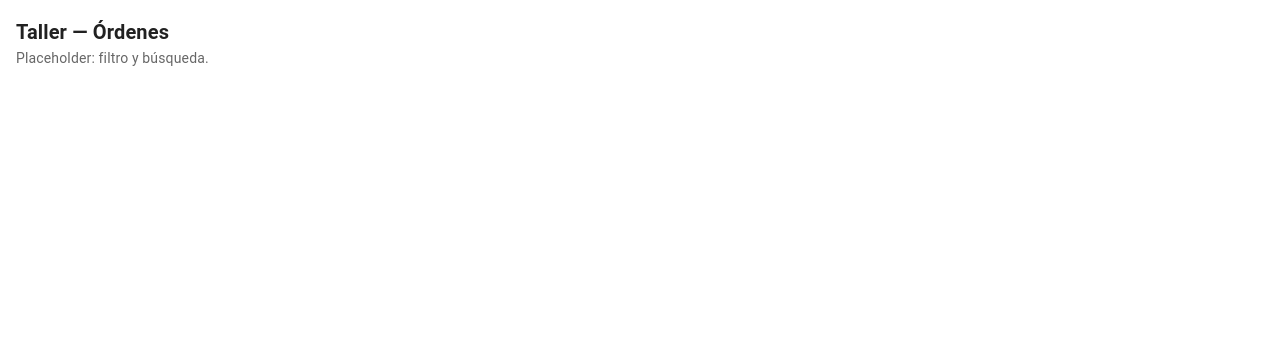
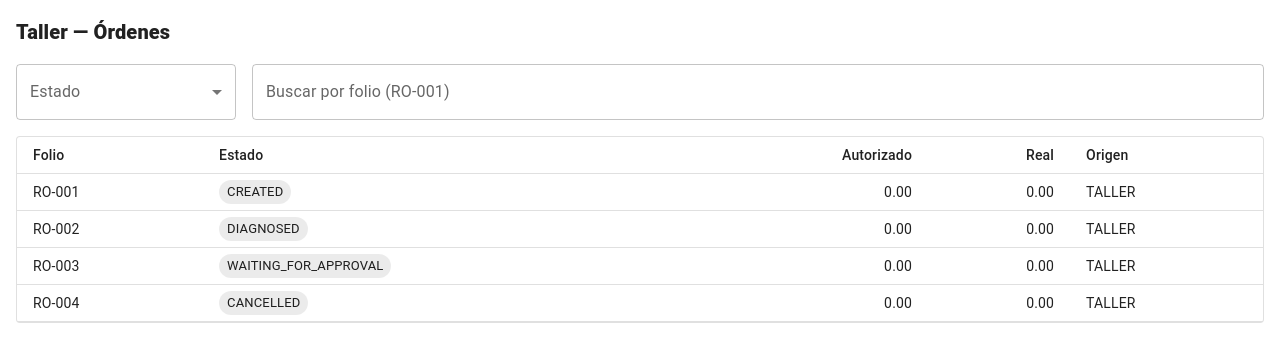
Before and after one commit to seha3/repair-orders, a React (Vite) app: page /login in a window 1280 px wide. Both pictures are taken after a click on the button "ENTRAR COMO TALLER / MECÁNICO". Shown: the top 362 px of the page. Built offline with nearby package versions, Linux system fonts and the light colour scheme.

Commit message:
feat: connect orders list to use cases with filter/search

```diff
--- a/src/ui/workshop/WorkshopOrdersPage.tsx
+++ b/src/ui/workshop/WorkshopOrdersPage.tsx
@@ -1,14 +1,127 @@
-import { Box, Typography } from "@mui/material";
+import { useEffect, useMemo, useState } from "react";
+import {
+  Box,
+  Chip,
+  FormControl,
+  InputLabel,
+  MenuItem,
+  Select,
+  Stack,
+  TextField,
+  Typography,
+  Table,
+  TableHead,
+  TableRow,
+  TableCell,
+  TableBody,
+  Paper,
+} from "@mui/material";
+import type { SelectChangeEvent } from "@mui/material/Select";
+import { listOrders } from "../../application/order.usecases";
+import type { RepairOrder } from "../../domain/orders/order.types";
+
+const statusOptions: Array<RepairOrder["status"] | "ALL"> = [
+  "ALL",
+  "CREATED",
+  "DIAGNOSED",
+  "AUTHORIZED",
+  "IN_PROGRESS",
+  "WAITING_FOR_APPROVAL",
+  "COMPLETED",
+  "DELIVERED",
+  "CANCELLED",
+];
 
 export function WorkshopOrdersPage() {
+  const [orders, setOrders] = useState<RepairOrder[]>([]);
+  const [status, setStatus] = useState<(typeof statusOptions)[number]>("ALL");
+  const [q, setQ] = useState("");
+
+  useEffect(() => {
+    const res = listOrders();
+    if (res.ok) {
+      Promise.resolve().then(() => setOrders(res.data));
+    }
+  }, []);
+
+  const filtered = useMemo(() => {
+    const query = q.trim().toLowerCase();
+
+    return orders.filter((o) => {
+      const statusOk = status === "ALL" ? true : o.status === status;
+      const queryOk = query.length === 0 ? true : o.orderId.toLowerCase().includes(query);
+      return statusOk && queryOk;
+    });
+  }, [orders, status, q]);
+
   return (
     <Box sx={{ p: 2 }}>
-      <Typography variant="h6" fontWeight={700}>
-        Taller — Órdenes
-      </Typography>
-      <Typography variant="body2" color="text.secondary">
-        Placeholder: filtro y búsqueda.
-      </Typography>
+      <Stack spacing={2}>
+        <Typography variant="h6" fontWeight={800}>
+          Taller — Órdenes
+        </Typography>
+
+        <Stack direction={{ xs: "column", sm: "row" }} spacing={2}>
+          <FormControl sx={{ minWidth: 220 }}>
+            <InputLabel id="status-label">Estado</InputLabel>
+            <Select
+              labelId="status-label"
+              label="Estado"
+              onChange={(e: SelectChangeEvent<typeof statusOptions[number]>) => setStatus(e.target.value as typeof statusOptions[number])}
+            >
+              {statusOptions.map((s) => (
+                <MenuItem key={s} value={s}>
+                  {s}
+                </MenuItem>
+              ))}
+            </Select>
+          </FormControl>
+
+          <TextField
+            label="Buscar por folio (RO-001)"
+            value={q}
+            onChange={(e) => setQ(e.target.value)}
+            fullWidth
+          />
+        </Stack>
+
+        <Paper variant="outlined">
+          <Table size="small">
+            <TableHead>
+              <TableRow>
+                <TableCell>Folio</TableCell>
+                <TableCell>Estado</TableCell>
+                <TableCell align="right">Autorizado</TableCell>
+                <TableCell align="right">Real</TableCell>
+                <TableCell>Origen</TableCell>
+              </TableRow>
+            </TableHead>
+            <TableBody>
+              {filtered.map((o) => (
+                <TableRow key={o.id} hover>
+                  <TableCell>{o.orderId}</TableCell>
+                  <TableCell>
+                    <Chip size="small" label={o.status} />
+                  </TableCell>
+                  <TableCell align="right">{o.authorizedAmount.toFixed(2)}</TableCell>
+                  <TableCell align="right">{o.realTotal.toFixed(2)}</TableCell>
+                  <TableCell>{o.source}</TableCell>
+                </TableRow>
+              ))}
+
+              {filtered.length === 0 && (
+                <TableRow>
+                  <TableCell colSpan={5}>
+                    <Typography variant="body2" color="text.secondary">
+                      No hay órdenes que coincidan con el filtro/búsqueda.
+                    </Typography>
+                  </TableCell>
+                </TableRow>
+              )}
+            </TableBody>
+          </Table>
+        </Paper>
+      </Stack>
     </Box>
   );
 }
```
